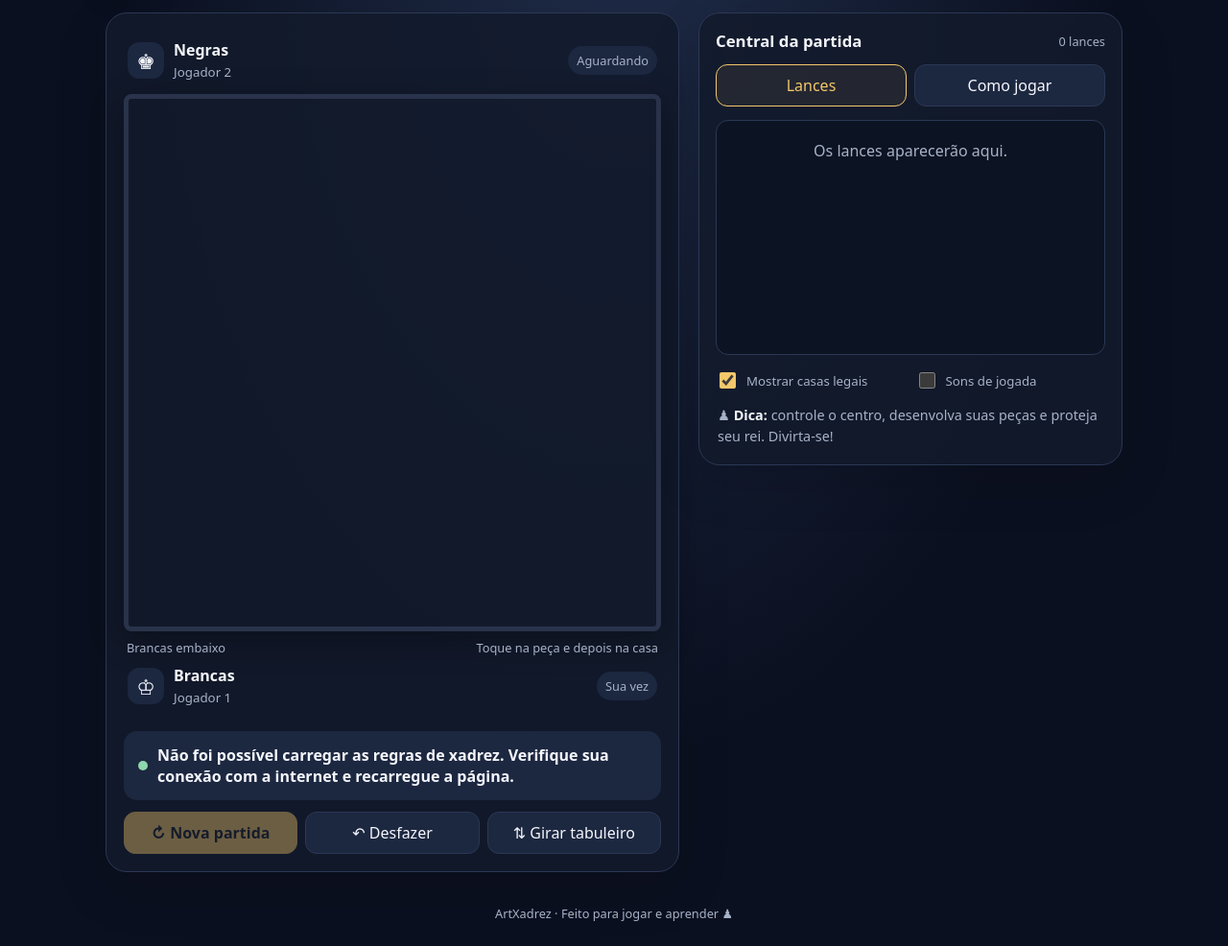
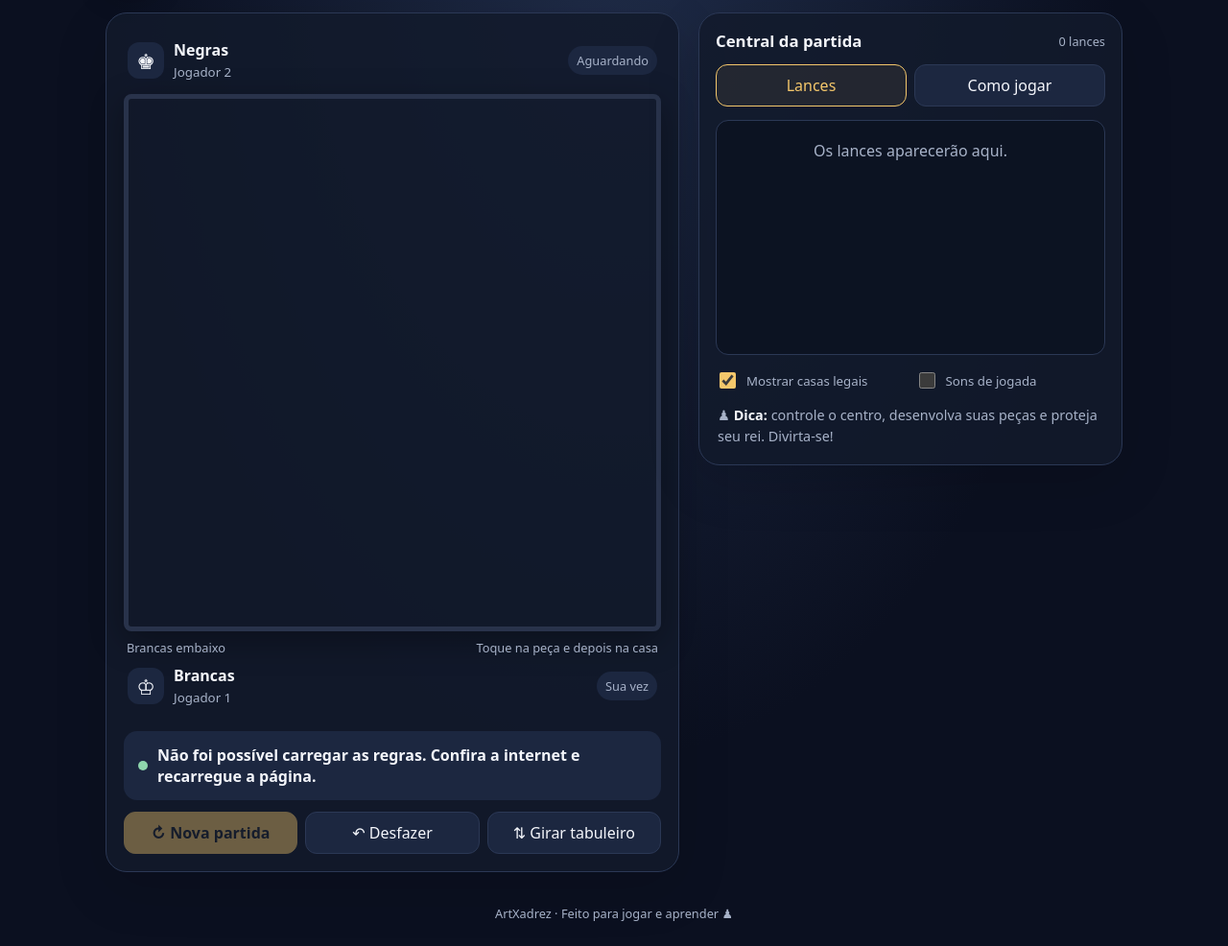
Before and after one commit to wesleidesouza016/Weslei, a plain HTML site: page index.html in a window 1280 px wide. Shown: the part 103-1089 px from the top of the page at 96% size. Drawn offline with nearby package versions, Linux system fonts and the light colour scheme.

Commit message:
Adiciona fallback para carregar regras do xadrez

```diff
--- a/index.html
+++ b/index.html
@@ -67,7 +67,14 @@ main{max-width:1100px;margin:auto;padding:0 20px 34px;display:grid;grid-template
   $('tab-help').addEventListener('click',()=>{$('tab-help').classList.add('active');$('tab-moves').classList.remove('active');$('moves-view').hidden=true;$('help-view').hidden=false;});
   $('cancel-promotion').addEventListener('click',()=>{$('promotion').classList.remove('open');pendingPromotion=null;});
   document.addEventListener('keydown',e=>{if(e.key==='Escape'&&pendingPromotion){$('promotion').classList.remove('open');pendingPromotion=null;}});
-  if(typeof Chess==='undefined'){$('status-text').textContent='Não foi possível carregar as regras de xadrez. Verifique sua conexão com a internet e recarregue a página.';$('new-game').disabled=true;}else init();
+  if(typeof Chess!=='undefined'){init();}else{
+    $('status-text').textContent='Carregando as regras do xadrez…';
+    const fallback=document.createElement('script');
+    fallback.src='https://cdnjs.cloudflare.com/ajax/libs/chess.js/0.10.3/chess.min.js';
+    fallback.onload=()=>{if(typeof Chess!=='undefined'){$('new-game').disabled=false;init();}else{$('status-text').textContent='Não foi possível carregar as regras. Confira a internet e recarregue a página.';$('new-game').disabled=true;}};
+    fallback.onerror=()=>{$('status-text').textContent='Não foi possível carregar as regras. Confira a internet e recarregue a página.';$('new-game').disabled=true;};
+    document.head.appendChild(fallback);
+  }
 })();
 </script>
 </body>
```
